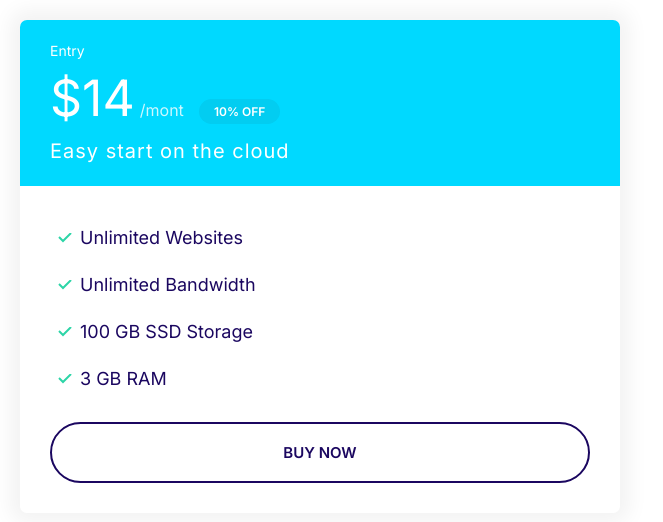
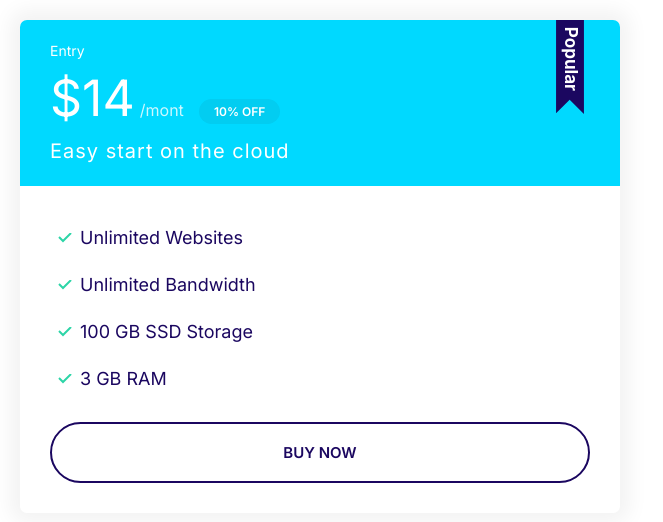
Before and after one commit to vicmanuelr/Moshify-Project, a plain HTML site: page index.html in a window 1280 px wide. Shown: the whole page, without its empty margins (0-663 px from the left). Drawn offline with Linux system fonts and the light colour scheme.

Commit message:
Added badge to identify plan popular card

```diff
--- a/css/styles.css
+++ b/css/styles.css
@@ -296,7 +296,8 @@ a {
   overflow: hidden;
 }
 
-.card__header, .card__body {
+.card__header,
+.card__body {
   padding: 2rem 3rem;
 }
 
@@ -344,6 +345,20 @@ a {
   margin-bottom: 2rem;
 }
 
+/* Popular badge */
+.plan--polular .card__header {
+  position: relative;
+}
+
+.plan--polular .card__header::before {
+  content: url(../images/popular.svg);
+  width: 40px;
+  display: inline-block;
+  position: absolute;
+  top: -6px;
+  right: 5%;
+}
+
 @media screen and (min-width: 1024px) {
   .plan__name {
     font-size: 1.4rem;
--- a/index.html
+++ b/index.html
@@ -14,7 +14,8 @@
     <link rel="stylesheet" href="css/styles.css" />
   </head>
   <body>
-    <div class="plan" style="width:50%; padding: 20px">
+    <div style="width: 50%; padding: 20px">
+      <div class="plan plan--polular">
         <div class="card card--secondary">
           <header class="card__header">
             <h3 class="plan__name">Entry</h3>
@@ -25,14 +26,15 @@
           </header>
           <div class="card__body">
             <ul class="list list--tick">
-                <li class="list__item">Unlimited Websites</li>
-                <li class="list__item">Unlimited Bandwidth</li>
-                <li class="list__item">100 GB SSD Storage</li>
-                <li class="list__item">3 GB RAM</li>
+              <li class="list__item">Unlimited Websites</li>
+              <li class="list__item">Unlimited Bandwidth</li>
+              <li class="list__item">100 GB SSD Storage</li>
+              <li class="list__item">3 GB RAM</li>
             </ul>
             <button class="btn btn--outline btn--block">Buy Now</button>
           </div>
         </div>
+      </div>
     </div>
   </body>
 </html>
```
Also changed, not shown: components/plans.html (+1 -1 lines), images/popular.svg (added).
